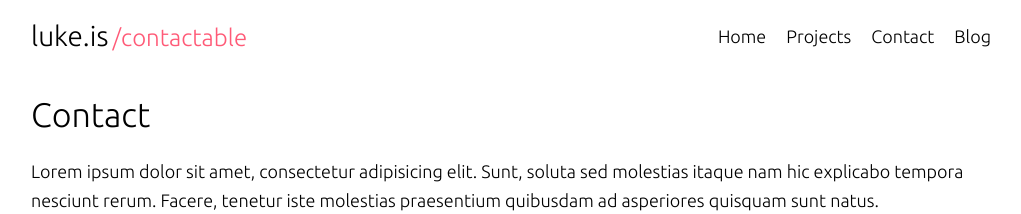
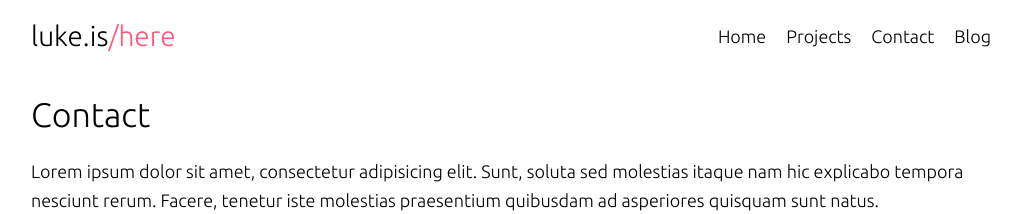
Before and after one commit to lukemartin/old_luke_is, a Jekyll site: the page built from here.md, in a window 1280 px wide. Shown: the top 214 px of the page, without its empty margins (129-1150 px from the left). Built offline with Jekyll 4.4.1, drawn with Linux system fonts in a browser that asks for light colours.

Commit message:
changed some urls. added redirect for contact -> here

```diff
--- a/_includes/header.html
+++ b/_includes/header.html
@@ -31,8 +31,7 @@
 				<div class="branding-wrap">
 					<a href="/" class="branding h2">
 						luke<span>.is</span>
-					</a>
-					<span class="crumb h3">{{ page.crumb }}</span>
+					</a><span class="crumb h2">{{ page.crumb }}</span>
 				</div>
 
 				<input type="checkbox" id="mobile-nav" class="mobile-nav-checkbox"/>
@@ -42,7 +41,7 @@
 					<ul>
 						<li><a href="/">Home</a></li>
 						<li><a href="/projects/">Projects</a></li>
-						<li><a href="/contact/">Contact</a></li>
+						<li><a href="/here/">Contact</a></li>
 						<li><a href="/blogging/">Blog</a></li>
 					</ul>
 				</nav>
--- a/contact.md
+++ b/here.md
@@ -1,8 +1,8 @@
 ---
 layout: main
 title: contact
-permalink: /contact/
-crumb: /contactable
+permalink: /here/
+crumb: /here
 ---
 
 # Contact
```
Also changed, not shown: contact/index.html (added, +7 -0 lines).
